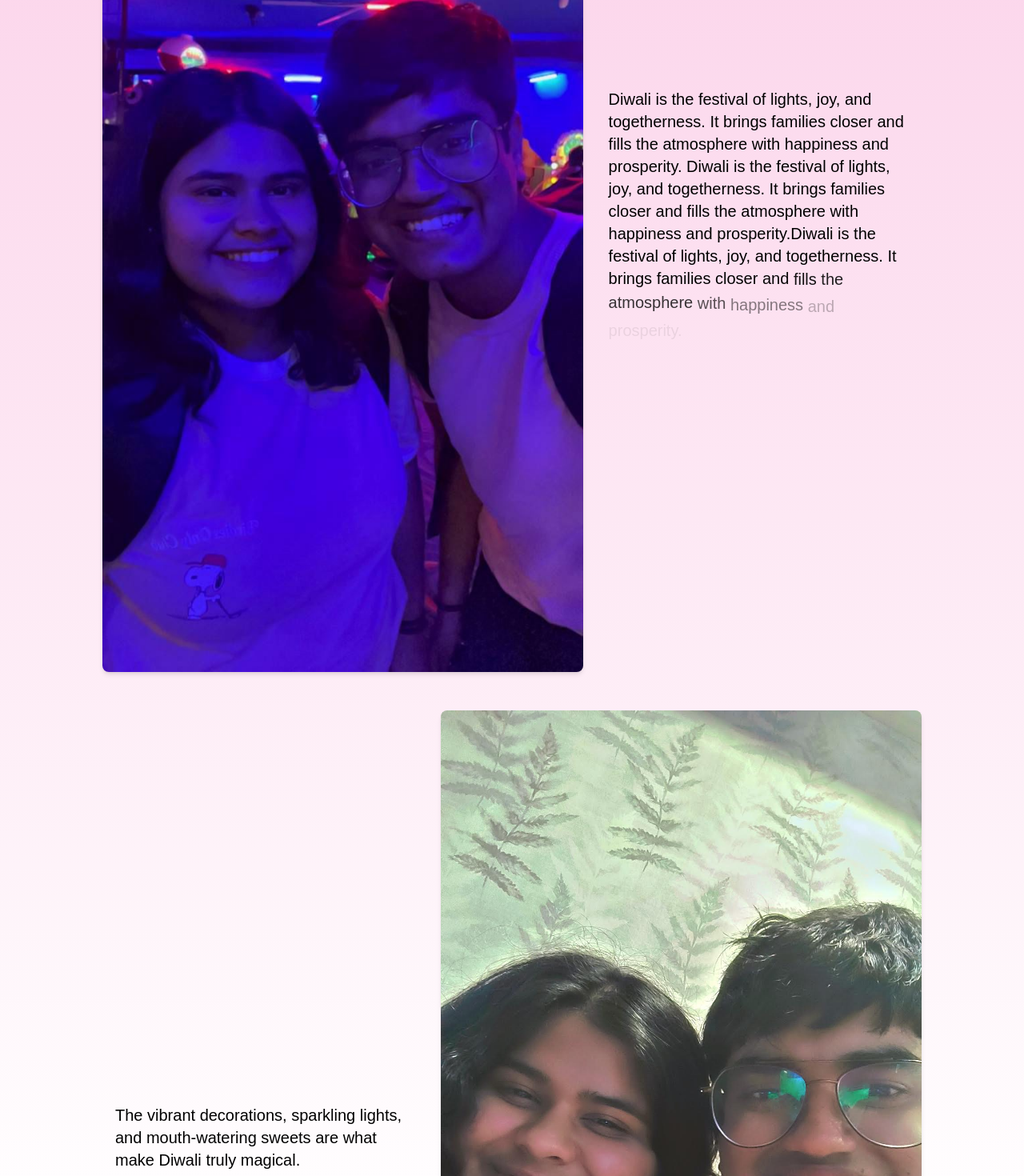
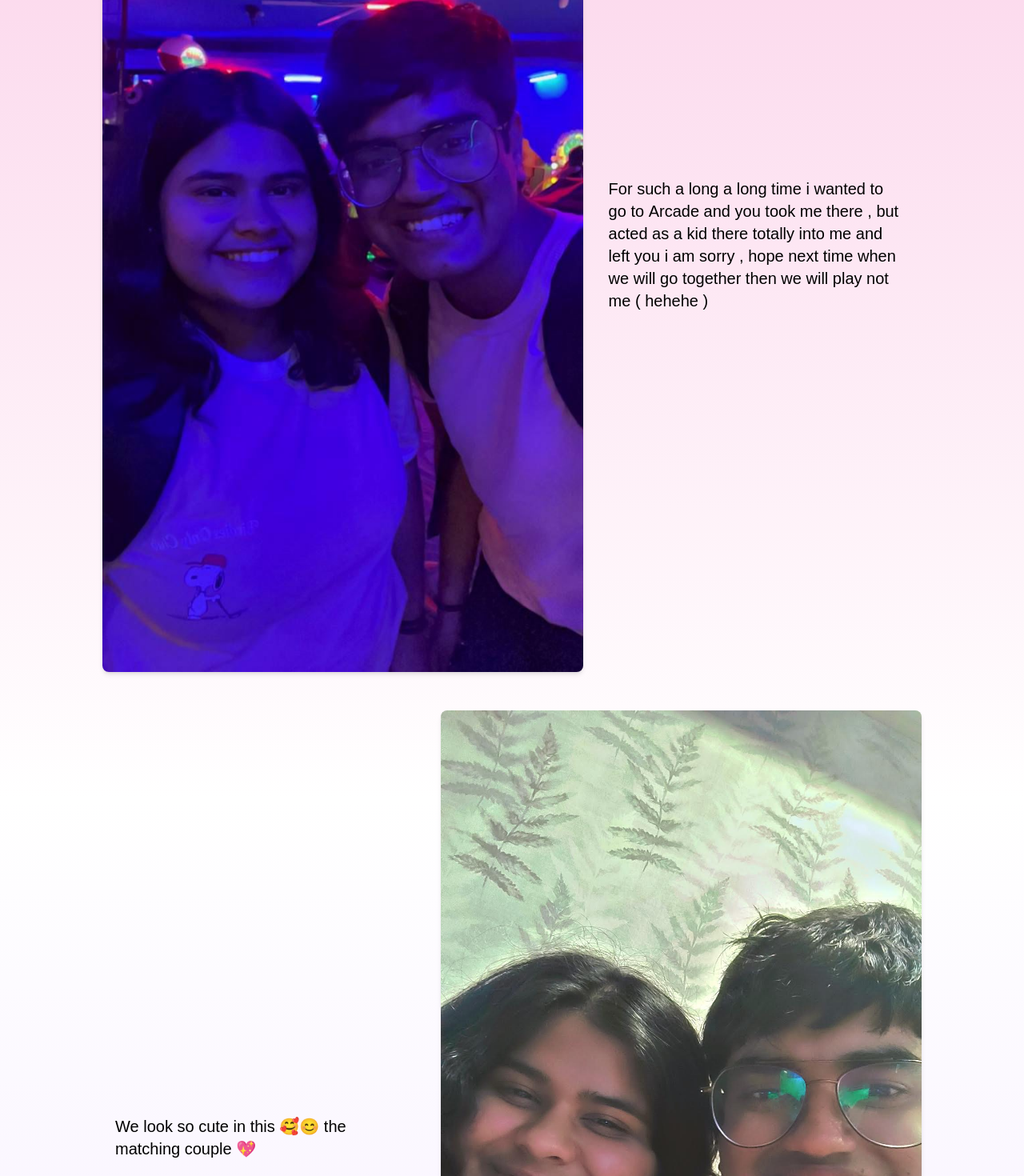
Before and after one commit to kvishal04/bday, a Next.js app: page /event/arcade in a window 1280 px wide. Shown: the part 340-1810 px from the top of the page at 80% size. Built offline with nearby package versions, Linux system fonts and the light colour scheme.

Commit message:
writting done

```diff
--- a/app/event/[slug]/page.tsx
+++ b/app/event/[slug]/page.tsx
@@ -16,15 +16,16 @@ const EventPage: React.FC = () => {
                 {
                     imgSrc: "/assets/bday/4mayBday/Snapchat-1120770251.jpg",
                     type:"image",
-                    text: "Diwali is the festival of lights, joy, and togetherness. It brings families closer and fills the atmosphere with happiness and prosperity. Diwali is the festival of lights, joy, and togetherness. It brings families closer and fills the atmosphere with happiness and prosperity.Diwali is the festival of lights, joy, and togetherness. It brings families closer and fills the atmosphere with happiness and prosperity. Diwali is the festival of lights, joy, and togetherness. It brings families closer and fills the atmosphere with happiness and prosperity.",
+                    text: "My Birthday is one of the best day i had in my life, hope i will give you the same today ❤️",
                 },
                 {
                     type:"image",
                     imgSrc: "/assets/bday/4mayBday/Snapchat-2009677996.jpg",
-                    text: "The vibrant decorations, sparkling lights, and mouth-watering sweets are what make Diwali truly magical.",
+                    text: "Thankyou for such a lovely room decor, and present that u gave me and most importantly you were there for me . you are such a cutie pie 😘💋",
                 },
             ],
             tag: 'mybday',
+            name: 'It My Birthday 🎂',
             extraGallery: []
         },
         {
@@ -32,25 +33,22 @@ const EventPage: React.FC = () => {
                 {
                     imgSrc: "/assets/bday/arcade22JUN/2.jpg",
                     type:"image",
-                    text: "Diwali is the festival of lights, joy, and togetherness. It brings families closer and fills the atmosphere with happiness and prosperity. Diwali is the festival of lights, joy, and togetherness. It brings families closer and fills the atmosphere with happiness and prosperity.Diwali is the festival of lights, joy, and togetherness. It brings families closer and fills the atmosphere with happiness and prosperity. Diwali is the festival of lights, joy, and togetherness. It brings families closer and fills the atmosphere with happiness and prosperity.",
+                    text: "For such a long a long time i wanted to go to Arcade and you took me there , but acted as a kid there totally into me and left you i am sorry , hope next time when we will go together then we will play not me ( hehehe )",
                 },
                 {
                     type:"image",
                     imgSrc: "/assets/bday/arcade22JUN/Snapchat-74132284.jpg",
-                    text: "The vibrant decorations, sparkling lights, and mouth-watering sweets are what make Diwali truly magical.",
+                    text: "We look so cute in this 🥰😊 the matching couple 💖",
                 },
                 {
                     type:"video",
                     imgSrc: "/assets/bday/arcade22JUN/Snapchat-1430343541.mp4",
-                    text: "The vibrant decorations, sparkling lights, and mouth-watering sweets are what make Diwali truly magical.",
+                    text: "Enkoy the video , My Shamshing Queen ",
                 },
-                {
-                    type:"image",
-                    imgSrc: "/assets/bday/arcade22JUN/Snapchat-865649172.jpg",
-                    text: "The vibrant decorations, sparkling lights, and mouth-watering sweets are what make Diwali truly magical.",
-                },
+
             ],
             tag: 'arcade',
+            name: 'Its Arcade time 🎮',
             extraGallery: []
         },
         {
@@ -58,26 +56,27 @@ const EventPage: React.FC = () => {
                 {
                     imgSrc: "/assets/bday/diwali/12.jpeg",
                     type:"image",
-                    text: "Diwali is the festival of lights, joy, and togetherness. It brings families closer and fills the atmosphere with happiness and prosperity. Diwali is the festival of lights, joy, and togetherness. It brings families closer and fills the atmosphere with happiness and prosperity.Diwali is the festival of lights, joy, and togetherness. It brings families closer and fills the atmosphere with happiness and prosperity. Diwali is the festival of lights, joy, and togetherness. It brings families closer and fills the atmosphere with happiness and prosperity.",
+                    text: "Happy diwali babe, Under the glow of a thousand diyas, your smiles shone brighter, and the warmth of togetherness made this Diwali unforgettable. 🌟❤️",
                 },
                 {
                     imgSrc: "/assets/bday/diwali/2.jpg",
                     type:"image",
-                    text: "The vibrant decorations, sparkling lights, and mouth-watering sweets are what make Diwali truly magical.",
+                    text: "I really loved the way you think about decor , put your efforts in it , i wish when we live together we will make our home beautiful as much as this",
                 },
                 {
                     imgSrc: "/assets/bday/diwali/11.mp4",
                     type:"video",
-                    text: "The vibrant decorations, sparkling lights, and mouth-watering sweets are what make Diwali truly magical.",
+                    text: "Chamakti raat, sitare saath, aur tumhaara chehra roshan, Phooljhadi ke noor mein laga jaise chand se ujala roshan.Tere hansi ke saath har shola muskuraya,Is Diwali ne phir ek naya khwab sajaya. 🌙✨",
                 },
                 {
                     imgSrc: "/assets/bday/diwali/13.jpeg",
                     type:"image",
-                    text: "The vibrant decorations, sparkling lights, and mouth-watering sweets are what make Diwali truly magical.",
+                    text: "Tere ye reshmi baal or upar ye jhumke mujhe har baar tera bna jaate hai ",
                 },
 
             ],
             tag: 'diwali',
+            name: 'Dill waali Diwali 🪔',
             extraGallery: ['/assets/bday/diwali/1.jpg',
                 '/assets/bday/diwali/2.jpg','/assets/bday/diwali/3.jpg','/assets/bday/diwali/4.jpg','/assets/bday/diwali/6.webp','/assets/bday/diwali/7.webp'
             ]
@@ -87,21 +86,22 @@ const EventPage: React.FC = () => {
                 {
                     imgSrc: "/assets/bday/christmas/2.JPG",
                     type:"image",
-                    text: "Diwali is the festival of lights, joy, and togetherness. It brings families closer and fills the atmosphere with happiness and prosperity. Diwali is the festival of lights, joy, and togetherness. It brings families closer and fills the atmosphere with happiness and prosperity.Diwali is the festival of lights, joy, and togetherness. It brings families closer and fills the atmosphere with happiness and prosperity. Diwali is the festival of lights, joy, and togetherness. It brings families closer and fills the atmosphere with happiness and prosperity.",
+                    text: "On this magical Christmas day, you stole the show with your beauty. Wrapped in that stunning black dress, you looked nothing short of a dream—absolutely radiant, graceful, and irresistibly captivating. Every moment with you felt like a fairy tale, and you, my love, were the glowing star of this perfect celebration. ✨🎄",
                 },
                 {
                     imgSrc: "/assets/bday/christmas/1.JPG",
                     type:"image",
-                    text: "The vibrant decorations, sparkling lights, and mouth-watering sweets are what make Diwali truly magical.",
+                    text: "The Christmas tree looked absolutely beautiful, and I truly cherished every moment of that day. It was my first proper Christmas with you, and it made the holiday even more special."
                 },
                 {
                     imgSrc: "/assets/bday/christmas/3.JPG",
                     type:"image",
-                    text: "The vibrant decorations, sparkling lights, and mouth-watering sweets are what make Diwali truly magical.",
+                    text: "Love you a lot my dashing queen",
                 },
 
             ],
             tag: 'christmas',
+            name: 'Merry Christmas Baby 🎄🎅',
             extraGallery: []
         },
         {
@@ -109,21 +109,22 @@ const EventPage: React.FC = () => {
                 {
                     imgSrc: "/assets/bday/durgapuja/6.jpeg",
                     type:"image",
-                    text: "Diwali is the festival of lights, joy, and togetherness. It brings families closer and fills the atmosphere with happiness and prosperity. Diwali is the festival of lights, joy, and togetherness. It brings families closer and fills the atmosphere with happiness and prosperity.Diwali is the festival of lights, joy, and togetherness. It brings families closer and fills the atmosphere with happiness and prosperity. Diwali is the festival of lights, joy, and togetherness. It brings families closer and fills the atmosphere with happiness and prosperity.",
+                    text: "On this beautiful Durga Puja day, you looked absolutely divine in your elegant gray saree, radiating grace and beauty with every step you took. ✨ Your presence, like the festive spirit, filled the air with warmth and love. 💖 Every glance at you took my breath away. 😍 I feel so lucky to have you in my life, and I love you more than words can express. ❤️",
                 },
                 {
                     imgSrc: "/assets/bday/durgapuja/2.jpg",
                     type:"image",
-                    text: "Diwali is the festival of lights, joy, and togetherness. It brings families closer and fills the atmosphere with happiness and prosperity. Diwali is the festival of lights, joy, and togetherness. It brings families closer and fills the atmosphere with happiness and prosperity.Diwali is the festival of lights, joy, and togetherness. It brings families closer and fills the atmosphere with happiness and prosperity. Diwali is the festival of lights, joy, and togetherness. It brings families closer and fills the atmosphere with happiness and prosperity.",
+                    text: "Thankyou for giving me such a lovely dress. I had a blast during that week , it was so fun with you visiting all pandals , having delisoius food and clicking picture wandering around. It truly a lovely week",
                 },
                 {
                     imgSrc: "/assets/bday/durgapuja/1.jpg",
                     type:"image",
-                    text: "The vibrant decorations, sparkling lights, and mouth-watering sweets are what make Diwali truly magical.",
+                    text: "Again The Matching buddies, In your eyes, the stars shine bright,A smile that makes the world feel right.Your grace, a dance of pure delight, my heart beats for you, day and night. ❤️",
                 },
 
             ],
             tag: 'durgapuja',
+            name: 'Jai Maa Durga 🙏🌺',
             extraGallery: ["/assets/bday/durgapuja/3.jpg","/assets/bday/durgapuja/4.jpg","/assets/bday/durgapuja/5.jpg"]
         },
         {
@@ -131,21 +132,22 @@ const EventPage: React.FC = () => {
                 {
                     imgSrc: "/assets/bday/foodanddrinks/0.jpg",
                     type:"image",
-                    text: "Diwali is the festival of lights, joy, and togetherness. It brings families closer and fills the atmosphere with happiness and prosperity. Diwali is the festival of lights, joy, and togetherness. It brings families closer and fills the atmosphere with happiness and prosperity.Diwali is the festival of lights, joy, and togetherness. It brings families closer and fills the atmosphere with happiness and prosperity. Diwali is the festival of lights, joy, and togetherness. It brings families closer and fills the atmosphere with happiness and prosperity.",
+                    text: "One of my favorite things in the world is sharing those moments with you, exploring new restaurants and tasting delicious food from our favorite spots. 🍽️ Each bite is better with you by my side, and every meal becomes a memory I cherish. It’s not just about the food, but the joy of being with you, laughing, and enjoying our time together. You make every simple activity feel so special, and I love doing this with you more than anything. ❤️",
                 },
                 {
                     imgSrc: "/assets/bday/foodanddrinks/1.jpg",
                     type:"image",
-                    text: "The vibrant decorations, sparkling lights, and mouth-watering sweets are what make Diwali truly magical.",
+                    text: "Those Al jawahr kababs oof 🔥😋 , Mza hi aa gya tha kha ke , or tere sath vo mza hazaar guna bash jaata hai meri jaane man",
                 },
                 {
                     imgSrc: "/assets/bday/foodanddrinks/3.jpg",
                     type:"image",
-                    text: "The vibrant decorations, sparkling lights, and mouth-watering sweets are what make Diwali truly magical.",
+                    text: "Yuuuuuuuuuuuuuuuuuuuuuuuum yuuuuuuuuuuuuuuuuuuuum  💖",
                 },
 
             ],
             tag: 'foodanddrinks',
+            name: 'Our Favourite Hobby 🍕🍔🍻',
             extraGallery: ["/assets/bday/foodanddrinks/2.jpg","/assets/bday/foodanddrinks/4.jpg","/assets/bday/foodanddrinks/5.jpg"]
         },
         {
@@ -153,21 +155,22 @@ const EventPage: React.FC = () => {
                 {
                     imgSrc: "/assets/bday/randomclicks/6.jpg",
                     type:"image",
-                    text: "Diwali is the festival of lights, joy, and togetherness. It brings families closer and fills the atmosphere with happiness and prosperity. Diwali is the festival of lights, joy, and togetherness. It brings families closer and fills the atmosphere with happiness and prosperity.Diwali is the festival of lights, joy, and togetherness. It brings families closer and fills the atmosphere with happiness and prosperity. Diwali is the festival of lights, joy, and togetherness. It brings families closer and fills the atmosphere with happiness and prosperity.",
+                    text: "Initially, I hated clicking photos, but ever since you came into my life, I want to capture every moment with you. 📸 I know I'm not the best at taking pictures, but I promise I'll improve and make sure I capture the most beautiful photos of you—and us—together. ❤️",
                 },
                 {
                     imgSrc: "/assets/bday/randomclicks/1.jpg",
                     type:"image",
-                    text: "The vibrant decorations, sparkling lights, and mouth-watering sweets are what make Diwali truly magical.",
+                    text: "One of ours best photo having fun and chill time together ",
                 },
                 {
                     imgSrc: "/assets/bday/randomclicks/3.jpg",
                     type:"image",
-                    text: "The vibrant decorations, sparkling lights, and mouth-watering sweets are what make Diwali truly magical.",
+                    text: "The gaze in your eyes kills my soul, making me want to look at you endlessly, until the dawn of this world. Love you, babe."
                 },
 
             ],
             tag: 'random',
+            name: 'Its Photo time 📸',
             extraGallery: ["/assets/bday/randomclicks/4.jpg","/assets/bday/randomclicks/5.jpg"]
         },
         {
@@ -175,16 +178,17 @@ const EventPage: React.FC = () => {
                 {
                     imgSrc: "/assets/bday/sunnyday/2.JPG",
                     type:"image",
-                    text: "The vibrant decorations, sparkling lights, and mouth-watering sweets are what make Diwali truly magical.",
+                    text: "Idk Why but i love this day , i had recently bought the phone and it the day was so perfect warm lovable and amaizng, we were clicking picture your hair shine and bit red like love at the end and we were looking so good at that day ",
                 },
                 {
                     imgSrc: "/assets/bday/sunnyday/3.JPG",
                     type:"image",
-                    text: "The vibrant decorations, sparkling lights, and mouth-watering sweets are what make Diwali truly magical.",
+                    text: "We Love us babe , We love us. Hope i coulb the sun of your life and makes you shine in this world and tells them that you are only mine and mine  ❤️",
                 },
 
             ],
             tag: 'sunnyday',
+            name: 'Sunny Day in Winters ☀️',
             extraGallery: ["/assets/bday/sunnyday/4.JPG","/assets/bday/sunnyday/5.JPG"]
         },
 
@@ -225,7 +229,7 @@ const EventPage: React.FC = () => {
 
             <div className="flex flex-col items-center justify-start bg-gradient-to-b from-pink-200 via-white to-purple-100 p-4 md:p-8">
                 <h1 className="text-4xl md:text-5xl font-handwritten text-purple-600 mb-8">
-                    Welcome to the Event
+                {currentContentIndex !== null && currentContentIndex !== undefined ? content[currentContentIndex].name : ''}
                 </h1>
                 {currentContentIndex !== null && currentContentIndex !== undefined ? (
                     <div className="flex flex-col gap-12 w-full max-w-5xl">
--- a/components/Videoframe.tsx
+++ b/components/Videoframe.tsx
@@ -6,10 +6,9 @@ const Videoframe = () => {
     <div className="flex flex-col items-center bg-gradient-to-r from-rose-300 to-fuchsia-200 text-white">
       {/* Content */}
       <div className="w-full max-w-screen-lg flex flex-col justify-center p-8 text-center">
-        <h1 className="text-2xl font-bold mb-4 animate-pulse">Explore the Beauty</h1>
+        <h1 className="text-2xl font-bold mb-4 animate-pulse">My True Beauty</h1>
         <p className="text-lg leading-relaxed text-gray-600 mb-4">
-          Discover breathtaking moments through visual storytelling. Let every
-          frame capture the essence of wonder, joy, and creativity.
+          The way your eyes shines in this video hope the shine will remain same , Luv u babe
         </p>
 
         {/* Video Section */}
```
